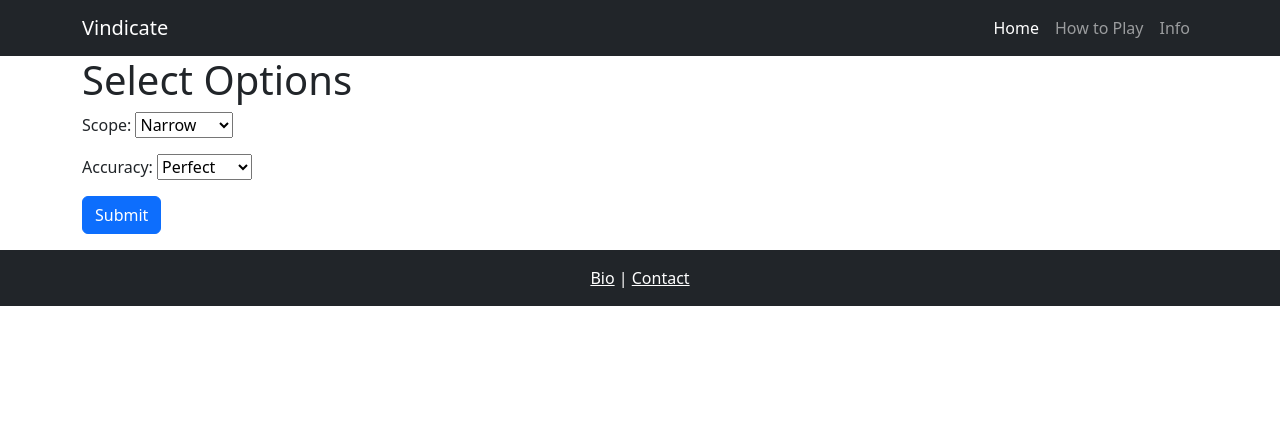
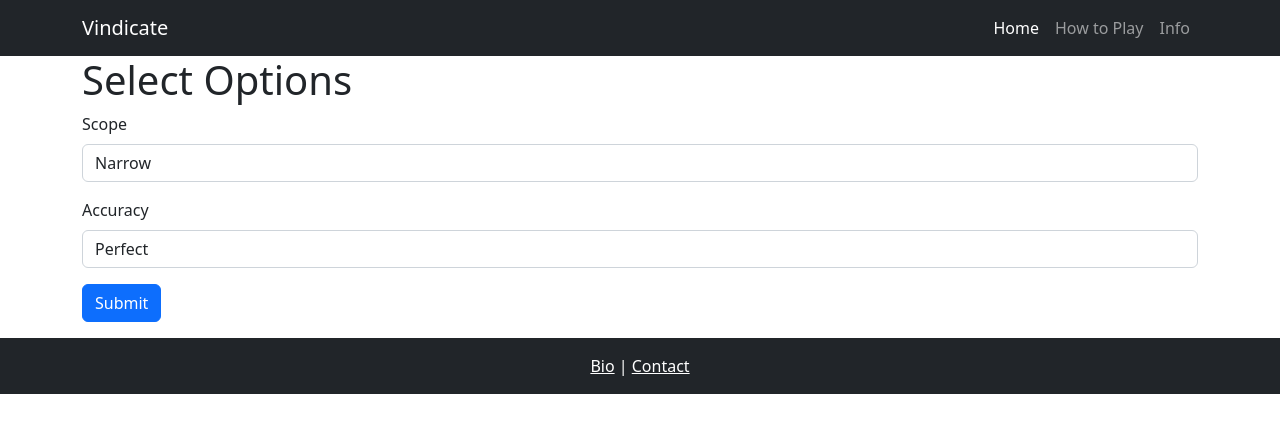
Before and after one commit to Hurrrrrr/vindjango, a Django app: page /main-page-form/ in a window 1280 px wide. Shown: the top 433 px of the page. Run offline with Django 4.2, Linux system fonts and the light colour scheme; parts of the project's set-up code (start-up, migrations or seed data) failed here and were passed over; some libraries are stand-ins or nearby versions.

Commit message:
add favicon

```diff
--- /dev/null
+++ b/vin/static/images/about.txt
@@ -0,0 +1,6 @@
+This favicon was generated using the following font:
+
+- Font Title: Archivo Black
+- Font Author: Copyright 2017 The Archivo Black Project Authors (https://github.com/Omnibus-Type/ArchivoBlack)
+- Font Source: http://fonts.gstatic.com/s/archivoblack/v21/HTxqL289NzCGg4MzN6KJ7eW6OYuP_x7yx3A.ttf
+- Font License: SIL Open Font License, 1.1 (http://scripts.sil.org/OFL))
--- a/vin/vin/settings.py
+++ b/vin/vin/settings.py
@@ -38,7 +38,8 @@ INSTALLED_APPS = [
     'django.contrib.sessions',
     'django.contrib.messages',
     'django.contrib.staticfiles',
-    'vinapp'
+    'vinapp',
+    'widget_tweaks'
 ]
 
 MIDDLEWARE = [
--- a/vin/vinapp/templates/base.html
+++ b/vin/vinapp/templates/base.html
@@ -8,8 +8,7 @@
     <meta name="description" content="Improve your wine knowledge and practice blind tasting with Vindicate" />
     <meta name="author" content="" />
     <title>{% block title %}Vindicate{% endblock %}</title>
-    <!-- Favicon-->
-    {% comment %} <link rel="icon" type="image/x-icon" href="{% static 'assets/favicon.ico' %}" /> {% endcomment %}
+    <link rel="icon" type="image/x-icon" href="{% static 'images/favicon.ico' %}" />
     {% comment %} <link href="{% static 'css/styles.css' %}" rel="stylesheet" /> {% endcomment %}
     <link rel="stylesheet" href="https://cdn.jsdelivr.net/npm/bootstrap@5.2.3/dist/css/bootstrap.min.css" integrity="sha384-rbsA2VBKQhggwzxH7pPCaAqO46MgnOM80zW1RWuH61DGLwZJEdK2Kadq2F9CUG65" crossorigin="anonymous">
 </head>
--- a/vin/vinapp/templates/main_page_form.html
+++ b/vin/vinapp/templates/main_page_form.html
@@ -1,5 +1,6 @@
 {% extends 'base.html' %}
 {% load static %}
+{% load widget_tweaks %}
 
 {% block title %}Main Page Form{% endblock %}
 
@@ -7,7 +8,12 @@
     <h1>Select Options</h1>
     <form method="post">
         {% csrf_token %}
-        {{ form.as_p }}
+        {% for field in form %}
+            <div class="mb-3">
+                <label for="{{ field.if_for_label }}" class="form-label">{{ field.label }}</label>
+                {{ field|add_class:"form-control" }}
+            </div>
+        {% endfor %}
         <button type="submit" class="btn btn-primary">Submit</button>
     </form>
     <link rel="stylesheet" type="text/css" href="{% static 'css/jquery-ui.min.css' %}">
```
Also changed, not shown: vin/catalog.db, vin/static/images/android-chrome-192x192.png (added), vin/static/images/android-chrome-512x512.png (added), vin/static/images/apple-touch-icon.png (added), vin/static/images/favicon-16x16.png (added), vin/static/images/favicon-32x32.png (added), vin/static/images/favicon.ico (added), vin/static/images/site.webmanifest (added), 8 other files.
